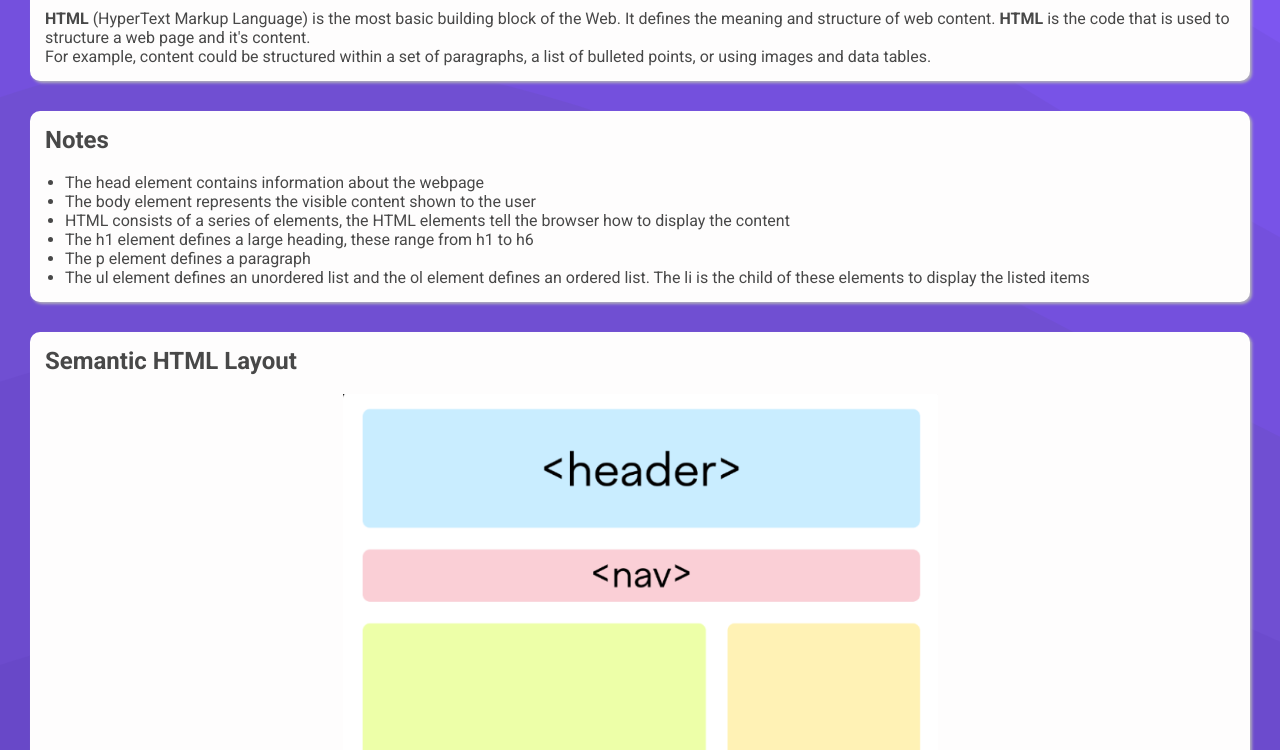
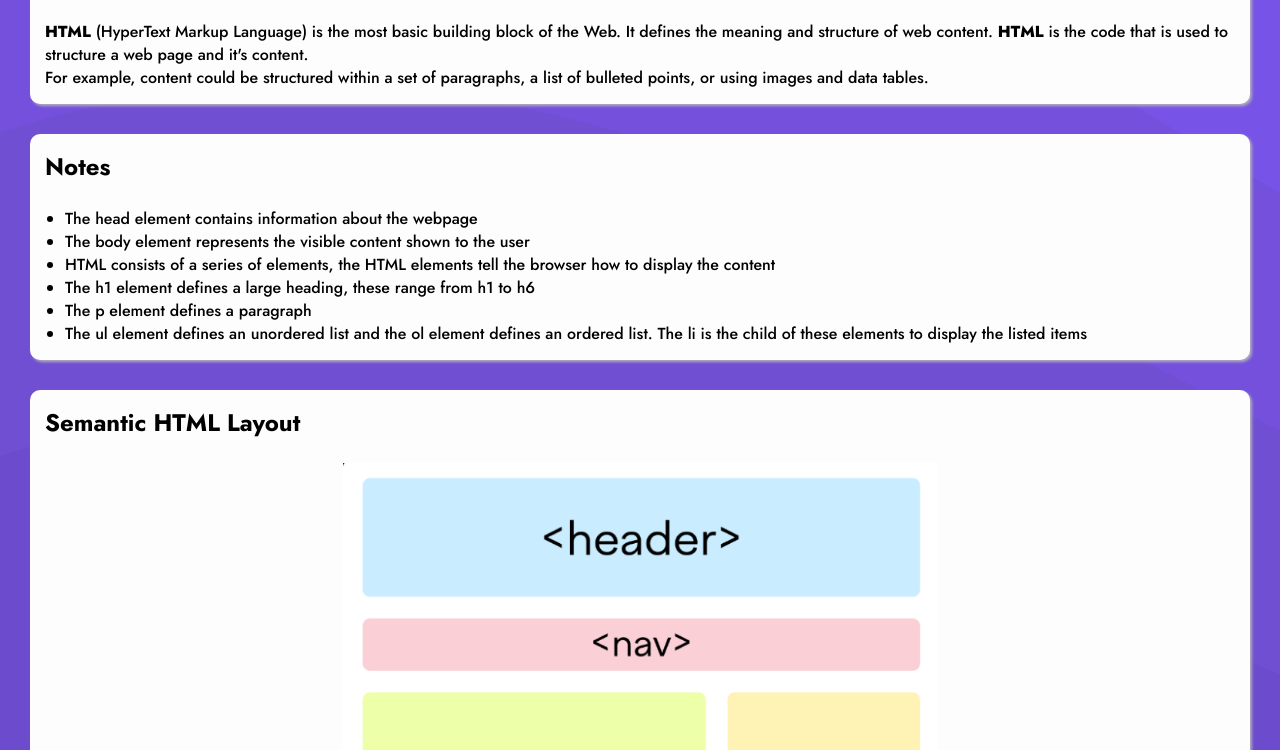
Before and after one commit to Mtlightfoot/frontend-study-guide, a plain HTML site: page index.html in a window 1280 px wide. Shown: the part 167-917 px from the top of the page. Drawn offline with Linux system fonts and the light colour scheme.

Commit message:
Font change and fixed background not reaching the bottom of the webpage

```diff
--- a/styles.css
+++ b/styles.css
@@ -1,9 +1,10 @@
 @import url('https://fonts.googleapis.com/css2?family=Roboto:ital,wght@0,100;0,300;0,400;0,500;0,700;0,900;1,100;1,300;1,400;1,500;1,700;1,900&display=swap');
+@import url('https://fonts.googleapis.com/css2?family=Jost:ital,wght@0,100;0,200;0,300;0,400;0,500;0,600;0,700;0,800;0,900;1,100;1,200;1,300;1,400;1,500;1,600;1,700;1,800;1,900&display=swap');
 
 * {
     margin: 0;
     padding: 0;
-    font-family: "Roboto", sans-serif;
+    font-family: "Jost", sans-serif;
     background-color: #F6F0EE;
 }
 
@@ -22,12 +23,14 @@
 body {
     background-image: url(img/liquid-cheese.svg);
     background-size: cover;
+    height: 220vh;
 }
 
 h1 {
     background-color: transparent;
     letter-spacing: 3px;
     font-size: 1.8em;
+    font-weight: 800;
 }
 
 .icons {
@@ -69,10 +72,12 @@ a:active {
 h2 {
     background-color: transparent;
     text-align: left;
+    font-weight: 700;
 }
 
 p {
     background-color: transparent;
+    font-weight: 500;
 }
 
 .textbox {
@@ -81,16 +86,19 @@ p {
     box-shadow: 2px 2px 3px 0px #b1aebb;
     border-radius: 10px;
     background-color: #fefdfd;
-    color: rgb(72, 72, 72);
+    color: rgb(0, 0, 0);
 }
 
 strong {
     background-color: transparent;
+    font-weight: 800;
 }
 
-li, ul {
+li,
+ul {
     background-color: transparent;
     margin-left: 10px;
+    font-weight: 500;
 }
 
 .page-images {
```
Also changed, not shown: 1 other file.
